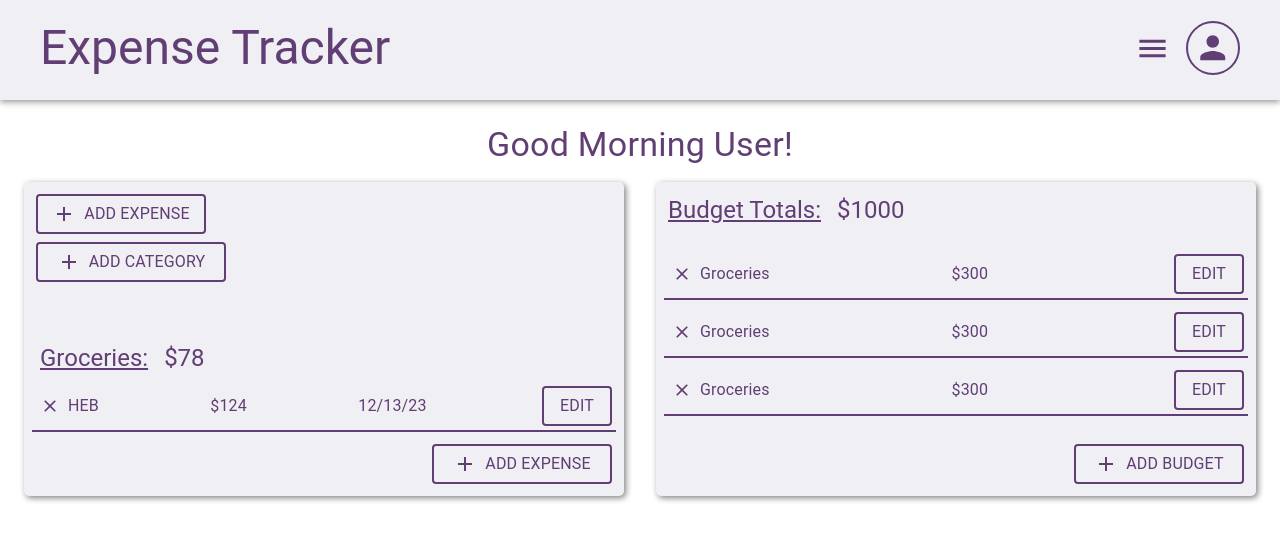
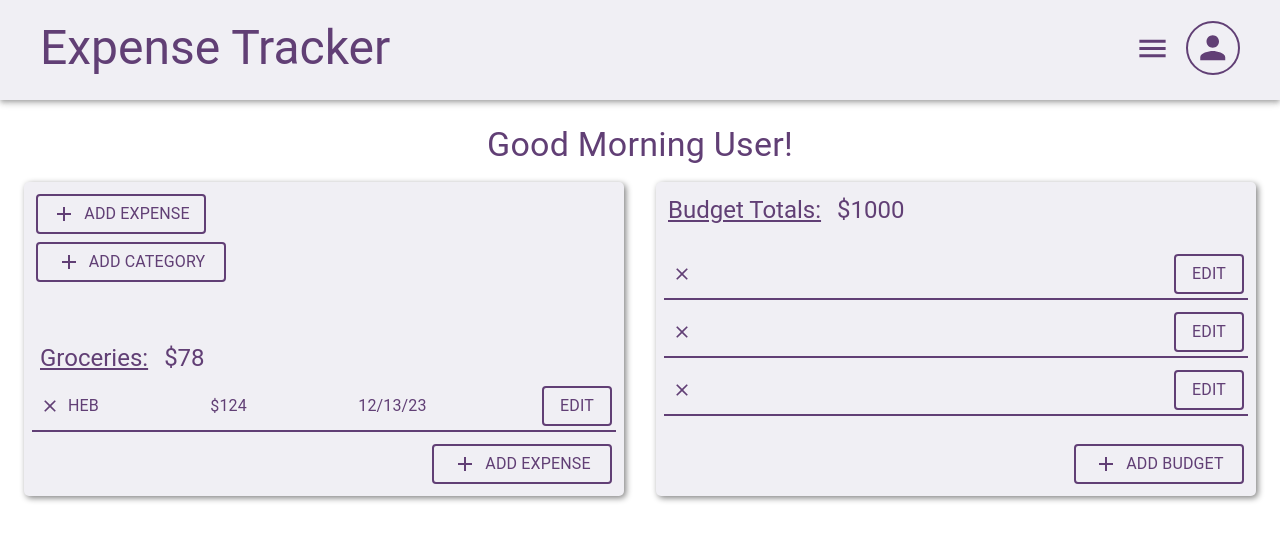
Before and after one commit to ctelfair20/expense-tracker, a React (Vite) app: page /dashboard in a window 1280 px wide. Shown: the top 540 px of the page. Built offline with nearby package versions, Linux system fonts and the light colour scheme.

Commit message:
updated budget comp to take in props

```diff
--- a/src/components/Budget.tsx
+++ b/src/components/Budget.tsx
@@ -3,7 +3,12 @@ import CloseIcon from '@mui/icons-material/Close';
 import CustomButton from './CustomButton';
 import { editCost } from '../handler-functions/buttons';
 
-const Budget = () => {
+type Props = {
+  name: string,
+  total: number,
+}
+
+const Budget = ({ name, total }: Props) => {
   return (
     <Box sx={{ display: 'flex', borderBottom: '2px solid #613F75', alignItems: 'center', justifyContent: 'space-between', gap: 1, mb: 1 }}>
       <Box sx={{ display: 'flex', alignItems: 'center' }}>
@@ -15,13 +20,13 @@ const Budget = () => {
         </IconButton>
         {/* budget name */}
         <Typography>
-          Groceries
+          {name}
         </Typography>
       </Box>
 
       {/* cost */}
       <Typography>
-        $300
+        {total}
       </Typography>
       <CustomButton expense='Edit' width='70px' onClick={editCost}></CustomButton>
     </Box>
```
